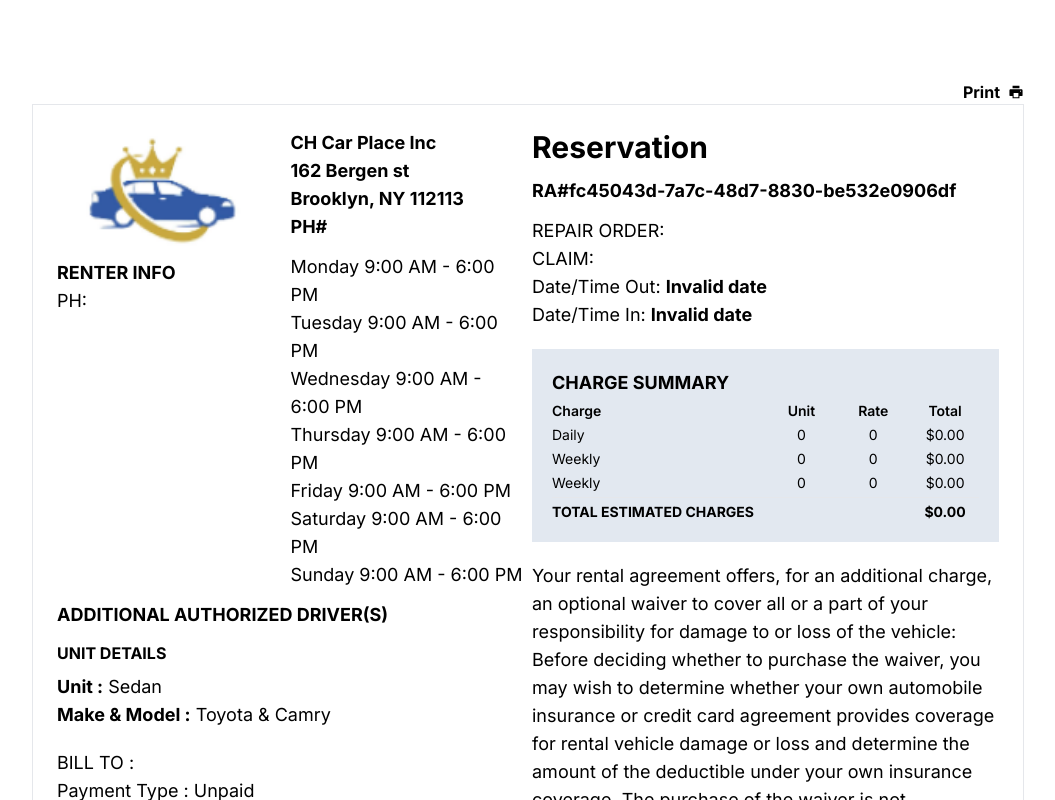
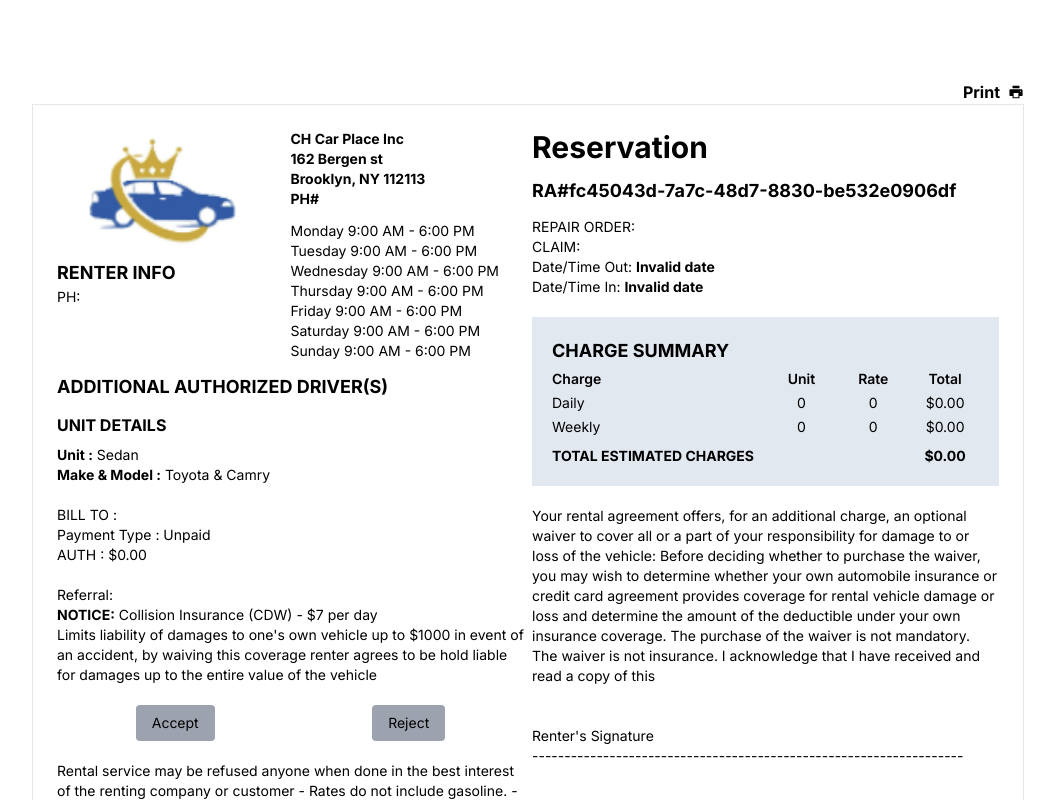
Before and after one commit to Taufiqul7756/rent-a-car, a Next.js app: page /invoice in a window 1280 px wide. Shown: the top 800 px of the page, without its empty margins (112-1167 px from the left). Built offline with nearby package versions, Linux system fonts and the light colour scheme; no server answers.

Commit message:
invoice updated - final

```diff
--- a/app/components/Invoice.jsx
+++ b/app/components/Invoice.jsx
@@ -2,10 +2,10 @@
 
 import React, { useContext, useState, useEffect } from "react";
 import { InvoiceContext } from "../context/InvoiceContext";
+import { CarContext } from "../context/CarContext";
 import moment from "moment";
 import invoiceImg from "../images/invoice-img.png";
 import Image from "next/image";
-
 const Invoice = React.forwardRef((props, ref) => {
   const {
     // Reservation details
@@ -14,6 +14,46 @@ const Invoice = React.forwardRef((props, ref) => {
     returnDate,
     duration,
     discount,
+    addReservation,
+    reservations,
+
+    // Customer details
+    firstName,
+    lastName,
+    email,
+    phone,
+    // Additional Charges
+    collisionDamageWaiver,
+    liabilityInsurance,
+    rentalTax,
+    setRentalTax,
+
+    // Calculated Charges
+    weeks,
+    setWeeks,
+    days,
+    setDays,
+    total,
+    totalDailyCost,
+    totalWeeklyCost,
+    collisionDamageWaiverCost,
+    liabilityInsuranceCost,
+    rentalTaxCost,
+    discountAmount,
+    dailyRate,
+
+    weeklyRate,
+
+    selectedCar,
+  } = useContext(InvoiceContext);
+
+  console.log("invoice ", {
+    reservationId,
+    pickupDate,
+    returnDate,
+    duration,
+    discount,
+    // reservations,
 
     // Customer details
     firstName,
@@ -37,9 +77,11 @@ const Invoice = React.forwardRef((props, ref) => {
     rentalTaxCost,
     discountAmount,
     dailyRate,
+
     weeklyRate,
+
     selectedCar,
-  } = useContext(InvoiceContext);
+  });
 
   // State to store client-side reservationId
   const [clientReservationId, setClientReservationId] = useState(null);
@@ -51,9 +93,9 @@ const Invoice = React.forwardRef((props, ref) => {
 
   return (
     <div className="border p-6" ref={ref}>
-      <div className="text-sm sm:text-base md:text-sm lg:text-base xl:text-lg">
+      <div className="text-sm">
         <div className="grid grid-cols-2 gap-2">
-          {/* right column */}
+          {/* right div */}
           <div>
             <div className="grid grid-cols-2">
               <div className="w-full flex flex-col justify-start gap-2">
@@ -99,13 +141,11 @@ const Invoice = React.forwardRef((props, ref) => {
                 {selectedCar?.make || "Toyota"} &{" "}
                 {selectedCar?.model || "Camry"}{" "}
               </p>
-
               <div className="py-5">
                 <p>BILL TO :</p>
                 <p>Payment Type : Unpaid</p>
                 <p>AUTH : $0.00</p>
               </div>
-
               <div>
                 <p>Referral:</p>
                 <p>
@@ -135,7 +175,7 @@ const Invoice = React.forwardRef((props, ref) => {
               </p>
             </div>
           </div>
-          {/* left column */}
+          {/* left  */}
           <div>
             <div className="mb-5">
               <h1 className="text-3xl font-bold">Reservation</h1>
@@ -165,7 +205,6 @@ const Invoice = React.forwardRef((props, ref) => {
                   <div className="col-span-2 text-center">Rate</div>
                   <div className="col-span-2 text-center">Total</div>
                 </div>
-
                 <div className="grid grid-cols-12 gap-1 items-center">
                   <div className="col-span-6">Daily</div>
                   <div className="col-span-2 text-center">{days}</div>
@@ -174,16 +213,6 @@ const Invoice = React.forwardRef((props, ref) => {
                     ${totalDailyCost.toFixed(2)}
                   </div>
                 </div>
-
-                <div className="grid grid-cols-12 gap-1 items-center">
-                  <div className="col-span-6">Weekly</div>
-                  <div className="col-span-2 text-center">{weeks}</div>
-                  <div className="col-span-2 text-center">{weeklyRate}</div>
-                  <div className="col-span-2 text-center">
-                    ${totalWeeklyCost.toFixed(2)}
-                  </div>
-                </div>
-
                 <div className="grid grid-cols-12 gap-1 items-center">
                   <div className="col-span-6">Weekly</div>
                   <div className="col-span-2 text-center">{weeks}</div>
@@ -201,7 +230,6 @@ const Invoice = React.forwardRef((props, ref) => {
                     <div className="col-span-2 text-center">$9.00</div>
                   </div>
                 )}
-
                 {liabilityInsurance && (
                   <div className="grid grid-cols-12 gap-1 items-center">
                     <div className="col-span-6">Liability Insurance</div>
@@ -210,7 +238,6 @@ const Invoice = React.forwardRef((props, ref) => {
                     <div className="col-span-2 text-center">$15.00</div>
                   </div>
                 )}
-
                 {rentalTax && (
                   <div className="grid grid-cols-12 gap-1 items-center">
                     <div className="col-span-6">Rental Tax</div>
@@ -221,7 +248,6 @@ const Invoice = React.forwardRef((props, ref) => {
                     </div>
                   </div>
                 )}
-
                 {discount > 0 && (
                   <div className="grid grid-cols-12 gap-1 items-center">
                     <div className="col-span-6">Discount</div>
@@ -232,9 +258,7 @@ const Invoice = React.forwardRef((props, ref) => {
                     </div>
                   </div>
                 )}
-
                 <hr />
-
                 <div className="grid grid-cols-12 gap-1 items-center uppercase font-bold">
                   <div className="col-span-10">Total Estimated Charges</div>
                   <div className="col-span-2 text-center">
@@ -266,5 +290,4 @@ const Invoice = React.forwardRef((props, ref) => {
     </div>
   );
 });
-
 export default Invoice;
```
